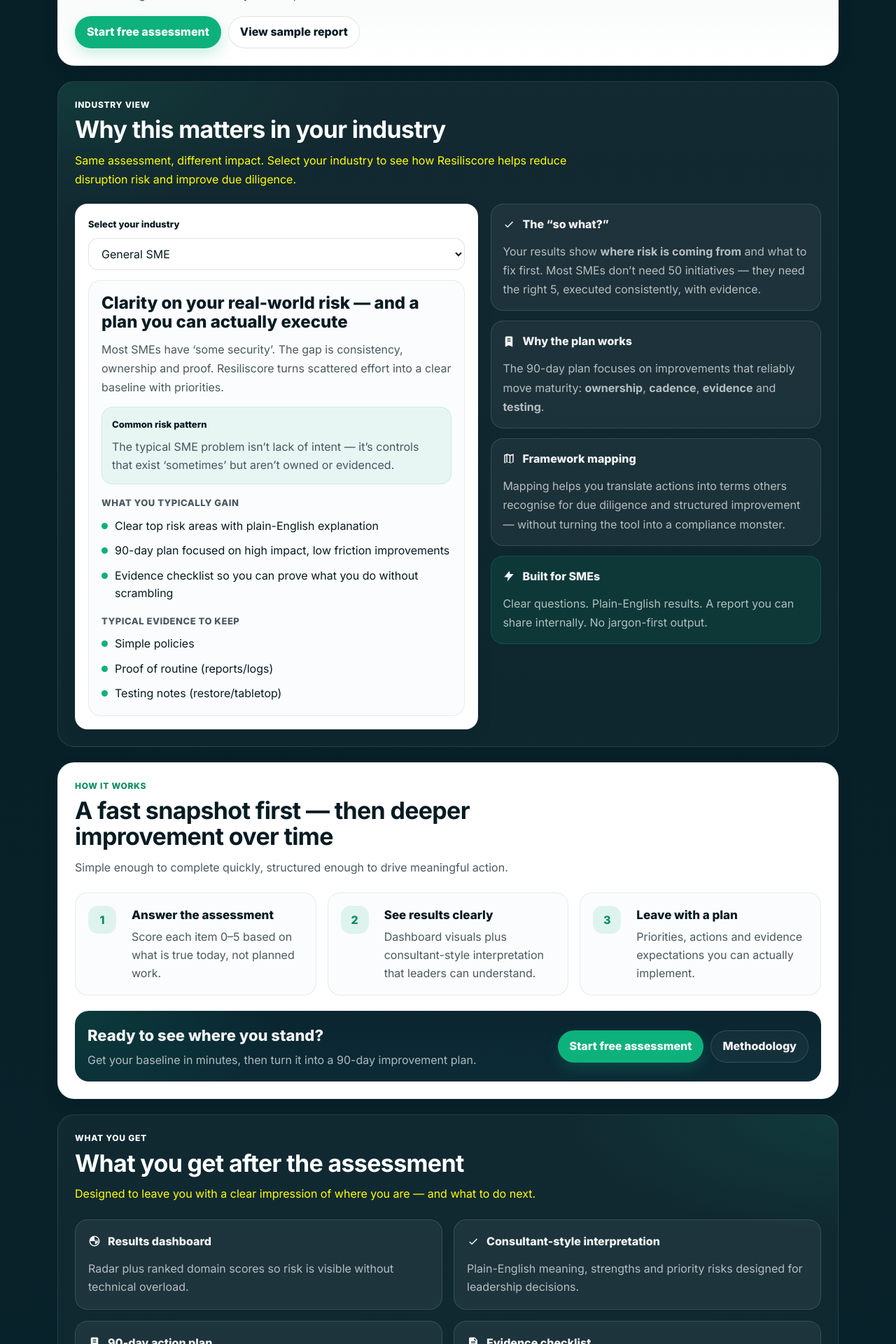
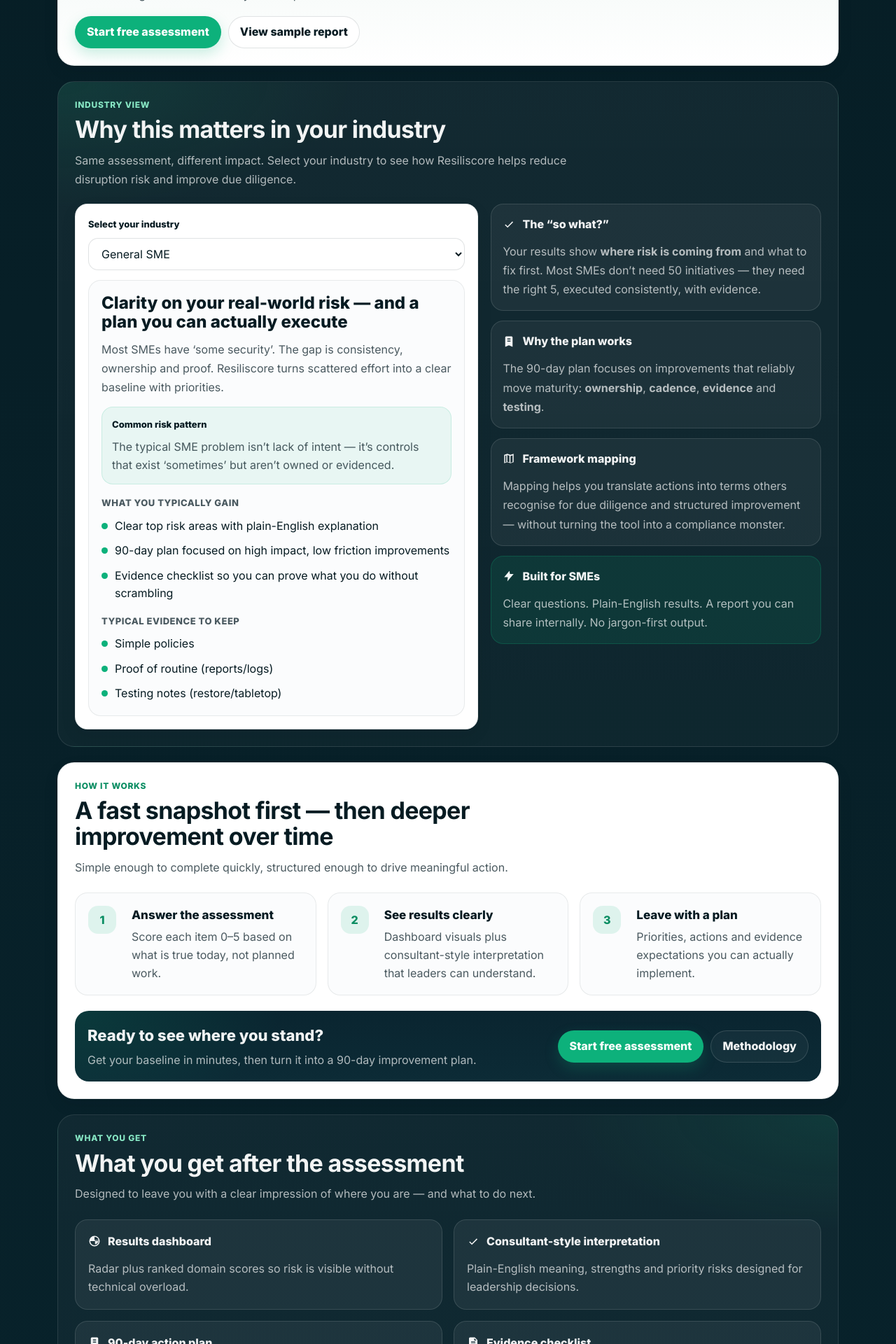
Before and after one commit to afzallmalik/Resiliscore, a Next.js app: page / in a window 1280 px wide. Shown: the part 1830-3750 px from the top of the page at 70% size. Built offline with nearby package versions, Linux system fonts and the light colour scheme.

Commit message:
fix dark section paragraph colours

```diff
--- a/src/app/globals.css
+++ b/src/app/globals.css
@@ -412,12 +412,6 @@
   max-width: 760px;
 }
 
-.sectionHeadingDark h2,
-.sectionHeadingDark p,
-.sectionHeadingDark .sectionEyebrow {
-  color: white;
-}
-
 .sectionHeading h2 {
   margin: 0;
   font-size: 34px;
@@ -438,6 +432,16 @@
   font-size: 12px;
   font-weight: 800;
   margin-bottom: 8px;
+}
+
+.sectionHeadingDark h2 {
+color: var(--text-on-dark);
+}
+.sectionHeadingDark p {
+color: var(--muted-on-dark);
+}
+.sectionHeadingDark .sectionEyebrow {
+  color: rgba(141, 240, 203, 0.95);
 }
 
 .sectionEyebrow.dark {
--- a/src/app/page.tsx
+++ b/src/app/page.tsx
@@ -437,7 +437,7 @@
           <div className="sectionHeading sectionHeadingDark">
             <div className="sectionEyebrow">Industry view</div>
             <h2>Why this matters in your industry</h2>
-            <p style={{ color: "rgba(255,255.255,0.82)" }}>
+            <p>
               Same assessment, different impact. Select your industry to see how Resiliscore helps reduce disruption risk and improve
               due diligence.
             </p>
@@ -595,7 +595,7 @@
           <div className="sectionHeading sectionHeadingDark">
             <div className="sectionEyebrow">What you get</div>
             <h2>What you get after the assessment</h2>
-            <p style={{ color: "rgba(255,255.255,0.82)" }}>Designed to leave you with a clear impression of where you are — and what to do next.</p>
+            <p>Designed to leave you with a clear impression of where you are — and what to do next.</p>
           </div>
 
           <div className="outcomesGrid">
```
